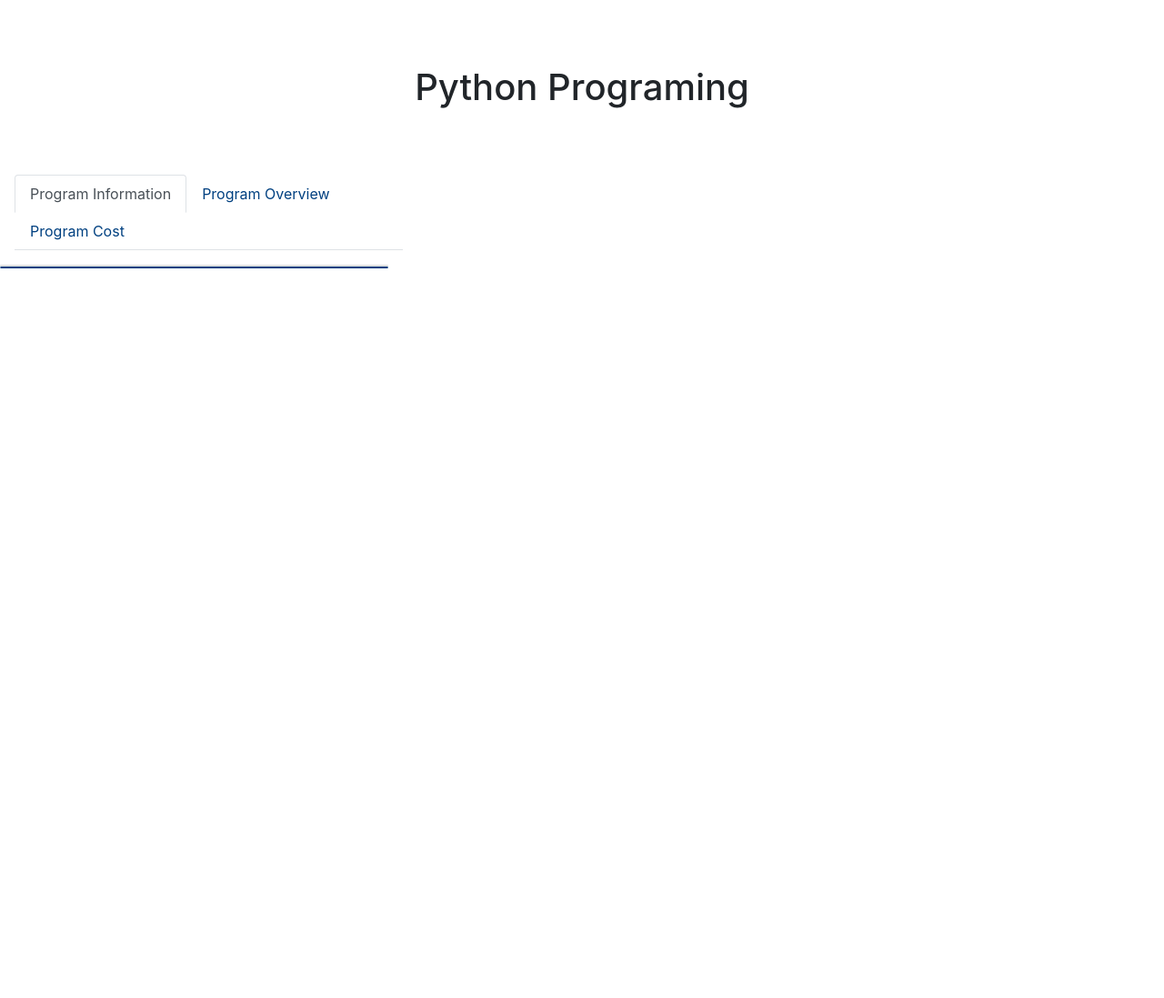
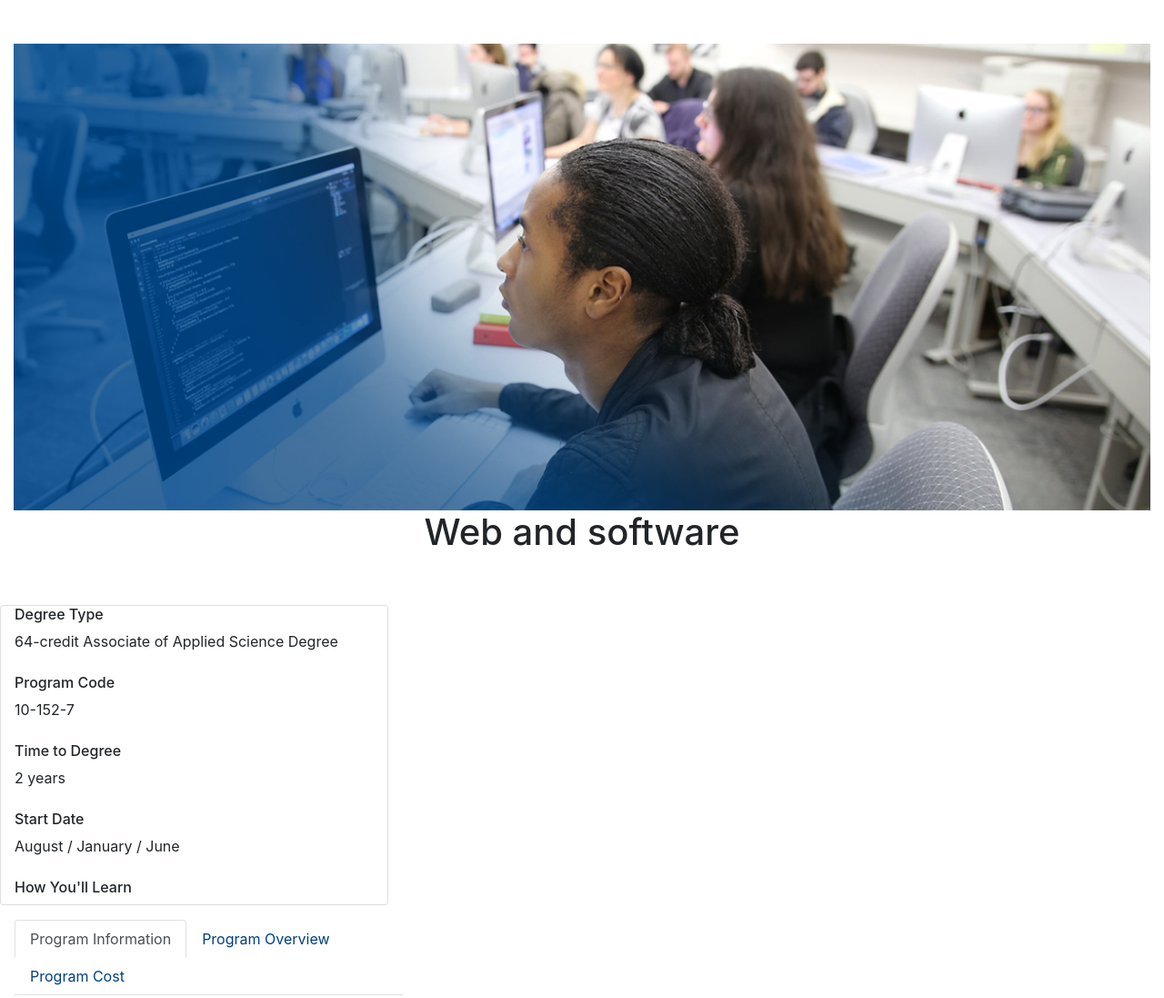
Before and after one commit to jmotl96/JS2-bootstrap, a plain HTML site: page index.html in a window 1280 px wide. Shown: the top 1097 px of the page at 91% size. Before the commit the page ends 800 px from the top, so only its background shows below. Drawn offline with nearby package versions, Linux system fonts and the light colour scheme.

Commit message:
Still needs work

```diff
--- a/index.html
+++ b/index.html
@@ -1,5 +1,5 @@
 <!DOCTYPE html>
-<html lang="en">
+<html lang="en" xmlns="http://www.w3.org/1999/html">
 <head>
     <meta charset="UTF-8">
     <title>Title</title>
@@ -7,32 +7,46 @@
 </head>
 <body class="">
 <header>
+    <div class="py-5 text-center p-0 m-0">
+        <img src="assets/brand/web-digital-media-design.jpg" class="col-12">
+        <h1 class="">Web and software </h1>
+    </div>
     <div class="container">
-        <div class="py-5 text-center">
-            <img src="">
-            <h1>Python Programing</h1>
-        </div>
+
     </div>
 </header>
 <nav>
-    <ul class="nav nav-tabs col-4 m-3 " id="myTab" role="tablist">
-        <li class="nav-item" role="presentation">
-            <a class="nav-link active" id="home-tab" data-toggle="tab" href="#home" role="tab" aria-controls="home" aria-selected="true">Program Information</a>
-        </li>
-        <li class="nav-item" role="presentation">
-            <a class="nav-link" id="profile-tab" data-toggle="tab" href="#profile" role="tab" aria-controls="profile" aria-selected="false">Program Overview</a>
-        </li>
-        <li class="nav-item" role="presentation">
-            <a class="nav-link" id="contact-tab" data-toggle="tab" href="#contact" role="tab" aria-controls="contact" aria-selected="false">Program Cost</a>
-        </li>
-    </ul>
+
 
 </nav>
 <main>
     <span class="card col-4">
-
+        <h6>Degree Type</h6>
+        <div>64-credit Associate of Applied Science Degree</div>
+        <br>
+        <h6>Program Code</h6>
+        <div>10-152-7</div>
+        <br>
+        <h6>Time to Degree</h6>
+        <div>2 years</div>
+        <br>
+        <h6>Start Date</h6>
+        <div>August / January / June</div>
+        <br>
+        <h6>How You'll Learn</h6>
     </span>
     <span>
+        <ul class="nav nav-tabs col-4 m-3 " id="myTab" role="tablist">
+            <li class="nav-item" role="presentation">
+                <a class="nav-link active" id="home-tab" data-toggle="tab" href="#home" role="tab" aria-controls="home" aria-selected="true">Program Information</a>
+            </li>
+            <li class="nav-item" role="presentation">
+                <a class="nav-link" id="profile-tab" data-toggle="tab" href="#profile" role="tab" aria-controls="profile" aria-selected="false">Program Overview</a>
+            </li>
+            <li class="nav-item" role="presentation">
+                <a class="nav-link" id="contact-tab" data-toggle="tab" href="#contact" role="tab" aria-controls="contact" aria-selected="false">Program Cost</a>
+            </li>
+        </ul>
         <div class="tab-content col-4 border border-primary rounded" id="myTabContent">
             <div class="tab-pane fade show active" id="home" role="tabpanel" aria-labelledby="home-tab">
 
```
Also changed, not shown: assets/brand/academics-high-school-dual-credit-student-at-computer-b.jpg (added), assets/brand/web-digital-media-design.jpg (added).
